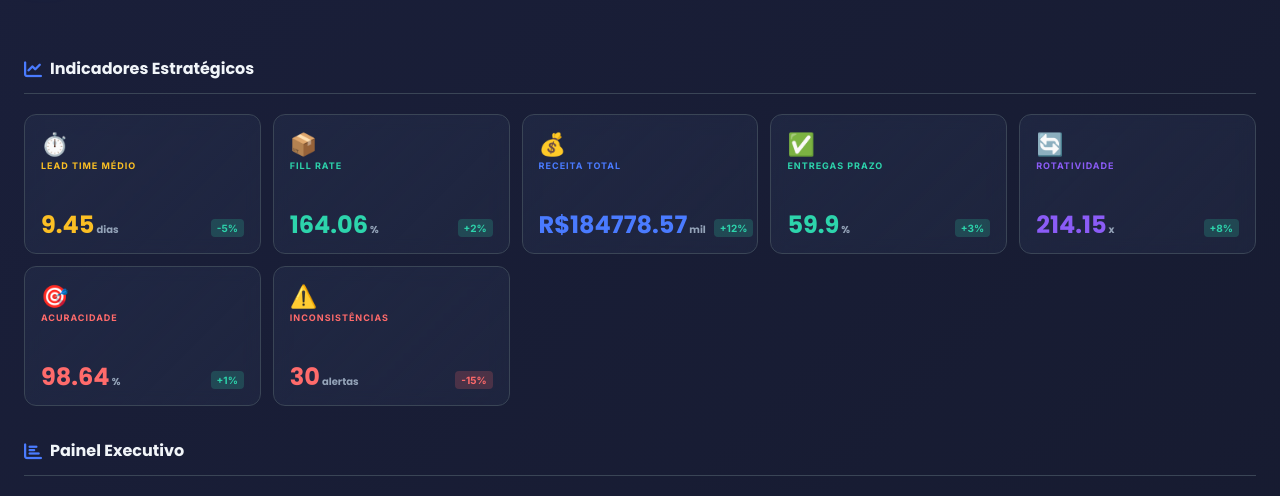
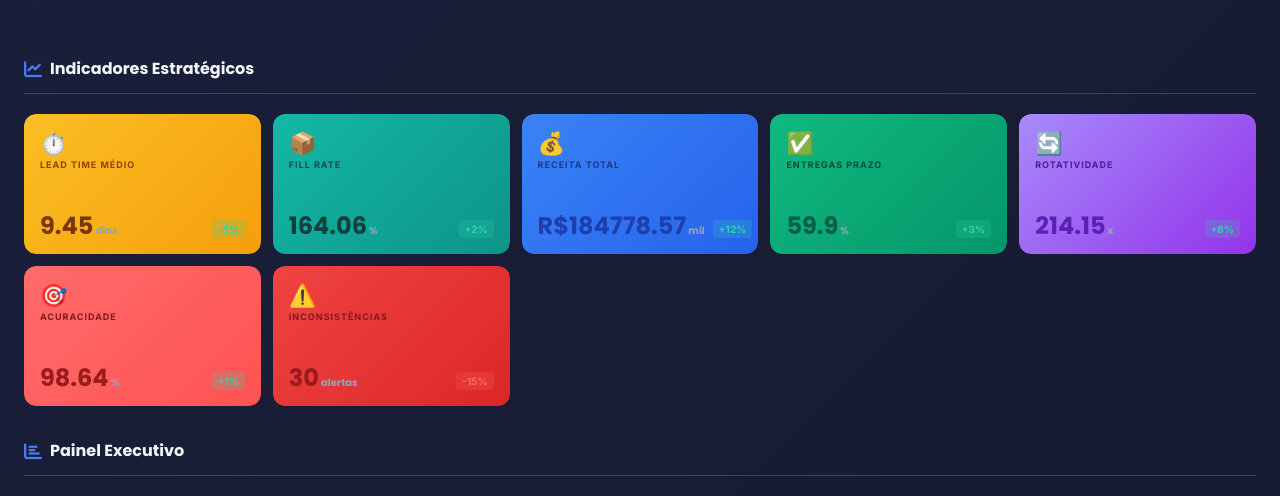
Before and after one commit to SamLoboTi/LOGIMAX.PROJETO-, a Flask app: page / in a window 1280 px wide. Shown: the part 73-569 px from the top of the page. Run offline with Flask 3, Linux system fonts and the light colour scheme.

Commit message:
KPI Cards com fundos coloridos vibrantes - Contraste com dashboard escuro (Yellow, Teal, Blue, Green, Purple, Red)

```diff
--- a/templates/index.html
+++ b/templates/index.html
@@ -195,9 +195,6 @@
         }
 
         .kpi-card {
-            background: linear-gradient(135deg, rgba(36, 45, 74, 0.6), rgba(45, 56, 85, 0.3));
-            backdrop-filter: blur(8px);
-            border: 1px solid var(--border);
             border-radius: 12px;
             padding: 16px;
             height: 140px;
@@ -207,6 +204,7 @@
             transition: all 0.3s ease;
             position: relative;
             overflow: hidden;
+            border: none;
         }
 
         .kpi-card::before {
@@ -215,50 +213,77 @@
             top: 0;
             left: 0;
             right: 0;
-            height: 2px;
-            background: linear-gradient(90deg, transparent, var(--primary), transparent);
-            opacity: 0;
-            transition: opacity 0.3s ease;
+            bottom: 0;
+            border-radius: 12px;
+            z-index: 0;
+            transition: all 0.3s ease;
+        }
+
+        .kpi-card > * {
+            position: relative;
+            z-index: 1;
         }
 
         .kpi-card:hover {
-            border-color: var(--primary);
-            background: linear-gradient(135deg, rgba(36, 45, 74, 0.8), rgba(45, 56, 85, 0.5));
             transform: translateY(-4px);
-            box-shadow: 0 8px 24px rgba(74, 123, 255, 0.15);
+            box-shadow: 0 12px 32px rgba(0, 0, 0, 0.4);
         }
 
-        .kpi-card:hover::before {
-            opacity: 1;
+        /* KPI Card 1 - Lead Time (Warning Yellow) */
+        .kpi-card.kpi-1::before {
+            background: linear-gradient(135deg, #fbbf24 0%, #f59e0b 100%);
         }
+        .kpi-card.kpi-1 .kpi-label { color: #92400e; font-weight: 700; }
+        .kpi-card.kpi-1 .kpi-value { color: #78350f; }
+        .kpi-card.kpi-1 .kpi-icon { color: #d97706; }
 
-        .kpi-card.kpi-1 .kpi-label { color: var(--warning); font-weight: 700; }
-        .kpi-card.kpi-1 .kpi-value { color: var(--warning); }
-        .kpi-card.kpi-1 .kpi-icon { color: var(--warning); }
+        /* KPI Card 2 - Fill Rate (Teal/Success) */
+        .kpi-card.kpi-2::before {
+            background: linear-gradient(135deg, #14b8a6 0%, #0d9488 100%);
+        }
+        .kpi-card.kpi-2 .kpi-label { color: #134e4a; font-weight: 700; }
+        .kpi-card.kpi-2 .kpi-value { color: #0f3f3f; }
+        .kpi-card.kpi-2 .kpi-icon { color: #0d9488; }
 
-        .kpi-card.kpi-2 .kpi-label { color: var(--success); font-weight: 700; }
-        .kpi-card.kpi-2 .kpi-value { color: var(--success); }
-        .kpi-card.kpi-2 .kpi-icon { color: var(--success); }
+        /* KPI Card 3 - Receita Total (Blue) */
+        .kpi-card.kpi-3::before {
+            background: linear-gradient(135deg, #3b82f6 0%, #2563eb 100%);
+        }
+        .kpi-card.kpi-3 .kpi-label { color: #1e3a8a; font-weight: 700; }
+        .kpi-card.kpi-3 .kpi-value { color: #1e40af; }
+        .kpi-card.kpi-3 .kpi-icon { color: #1e3a8a; }
 
-        .kpi-card.kpi-3 .kpi-label { color: var(--primary); font-weight: 700; }
-        .kpi-card.kpi-3 .kpi-value { color: var(--primary); }
-        .kpi-card.kpi-3 .kpi-icon { color: var(--primary); }
+        /* KPI Card 4 - Entregas Prazo (Green) */
+        .kpi-card.kpi-4::before {
+            background: linear-gradient(135deg, #10b981 0%, #059669 100%);
+        }
+        .kpi-card.kpi-4 .kpi-label { color: #064e3b; font-weight: 700; }
+        .kpi-card.kpi-4 .kpi-value { color: #065f46; }
+        .kpi-card.kpi-4 .kpi-icon { color: #059669; }
 
-        .kpi-card.kpi-4 .kpi-label { color: var(--success); font-weight: 700; }
-        .kpi-card.kpi-4 .kpi-value { color: var(--success); }
-        .kpi-card.kpi-4 .kpi-icon { color: var(--success); }
+        /* KPI Card 5 - Rotatividade (Purple) */
+        .kpi-card.kpi-5::before {
+            background: linear-gradient(135deg, #a78bfa 0%, #9333ea 100%);
+        }
+        .kpi-card.kpi-5 .kpi-label { color: #4c1d95; font-weight: 700; }
+        .kpi-card.kpi-5 .kpi-value { color: #5b21b6; }
+        .kpi-card.kpi-5 .kpi-icon { color: #7c3aed; }
 
-        .kpi-card.kpi-5 .kpi-label { color: var(--info); font-weight: 700; }
-        .kpi-card.kpi-5 .kpi-value { color: var(--info); }
-        .kpi-card.kpi-5 .kpi-icon { color: var(--info); }
+        /* KPI Card 6 - Acuracidade (Coral/Orange) */
+        .kpi-card.kpi-6::before {
+            background: linear-gradient(135deg, #ff6b6b 0%, #ff5252 100%);
+        }
+        .kpi-card.kpi-6 .kpi-label { color: #7f1d1d; font-weight: 700; }
+        .kpi-card.kpi-6 .kpi-value { color: #991b1b; }
+        .kpi-card.kpi-6 .kpi-icon { color: #dc2626; }
 
-        .kpi-card.kpi-6 .kpi-label { color: var(--error); font-weight: 700; }
-        .kpi-card.kpi-6 .kpi-value { color: var(--error); }
-        .kpi-card.kpi-6 .kpi-icon { color: var(--error); }
-
-        .kpi-card.kpi-7 .kpi-label { color: var(--error); font-weight: 700; }
-        .kpi-card.kpi-7 .kpi-value { color: var(--error); }
-        .kpi-card.kpi-7 .kpi-icon { color: var(--error); }
+        /* KPI Card 7 - Inconsistências (Red/Coral) */
+        .kpi-card.kpi-7::before {
+            background: linear-gradient(135deg, #ef4444 0%, #dc2626 100%);
+        }
+        .kpi-card.kpi-7 .kpi-label { color: #7f1d1d; font-weight: 700; }
+        .kpi-card.kpi-7 .kpi-value { color: #991b1b; }
+        .kpi-card.kpi-7 .kpi-icon { color: #dc2626; }
 
         .kpi-icon {
             font-size: 22px;
```
